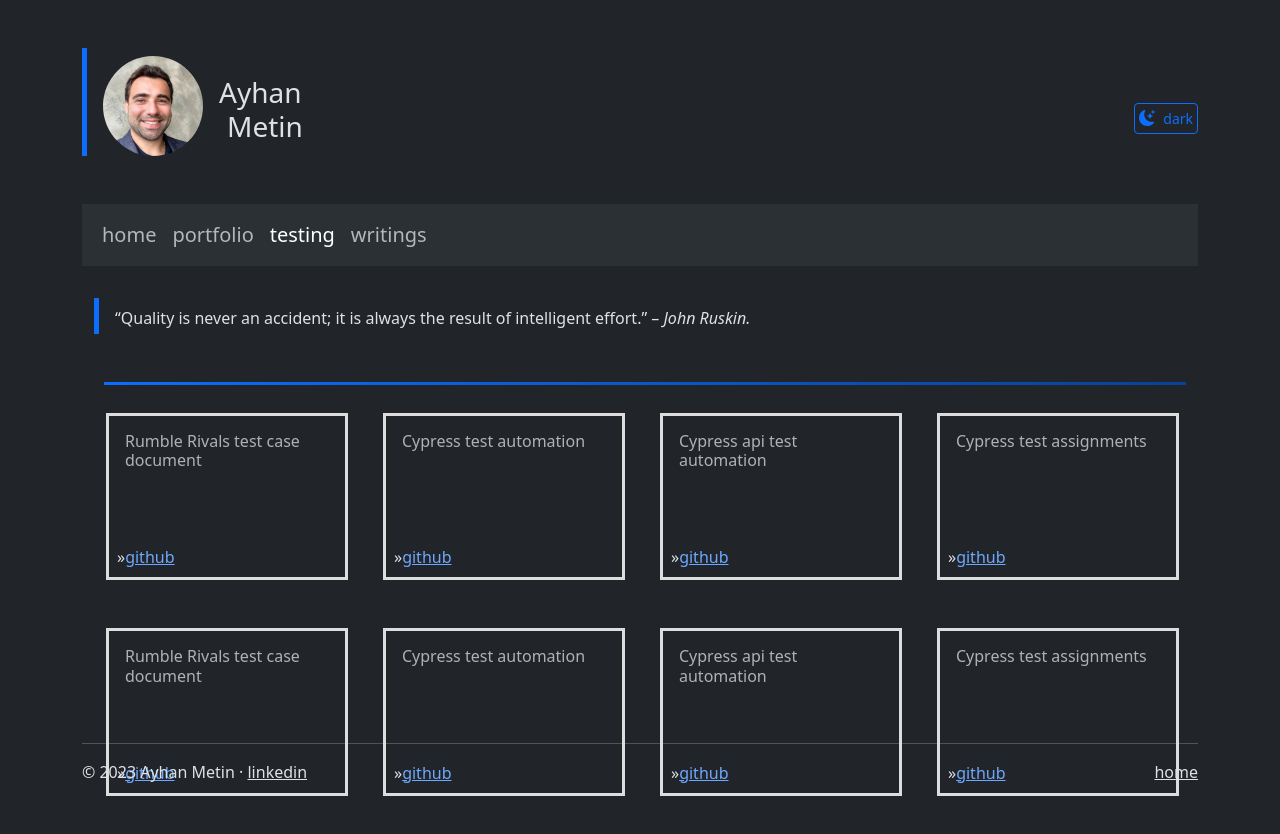
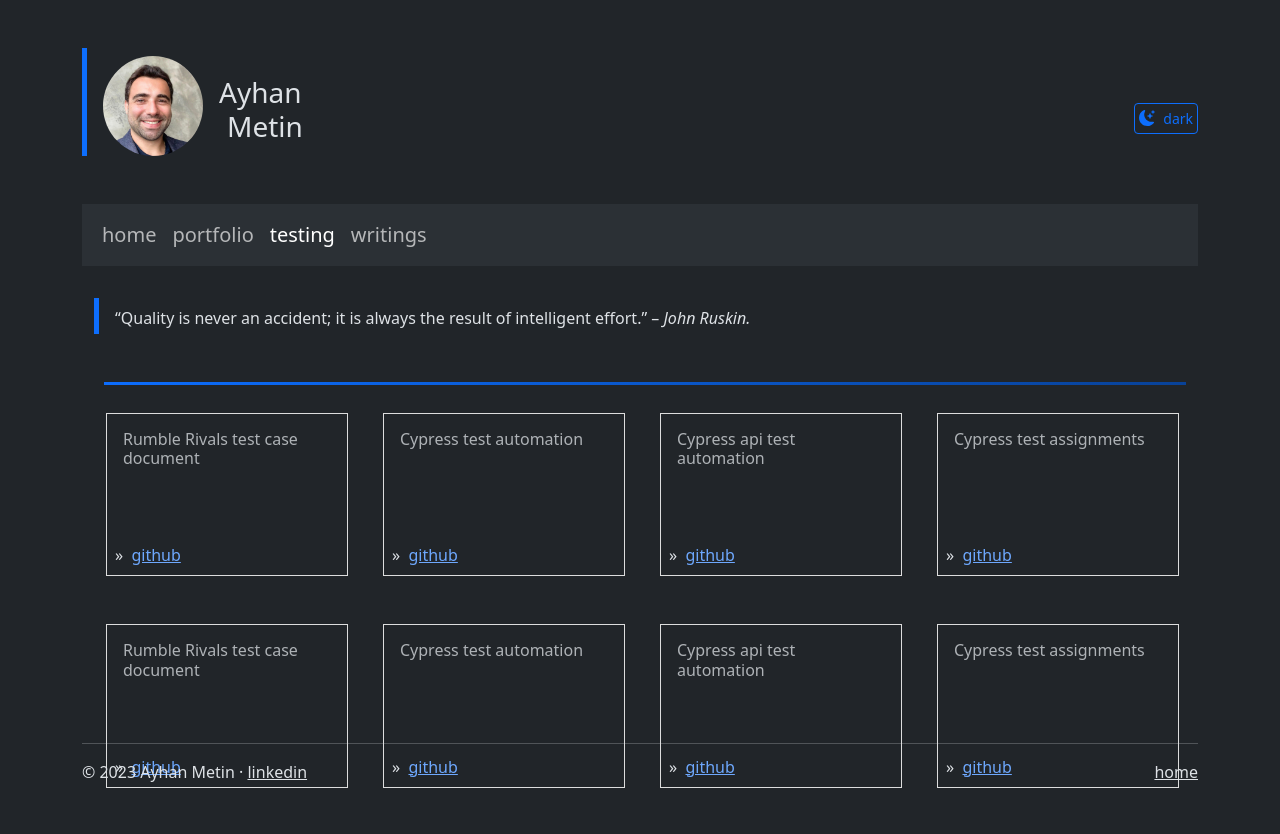
Before and after one commit to ayhanmetin/portfolio, a React (Vite) app: page /testing in a window 1280 px wide. Shown: the top 834 px of the page. Built offline with nearby package versions, Linux system fonts and the light colour scheme.

Commit message:
Update Testing.jsx

```diff
--- a/src/components/Testing.jsx
+++ b/src/components/Testing.jsx
@@ -8,7 +8,8 @@ function Testing() {
       <div className='container'>
         <header className='name'>
           <p className='text-start mb-0 pt-2 mt-3 border-start ps-3 mb-5 p-1 border-5 border-primary'>
-            “Quality is never an accident; it is always the result of intelligent effort.” – <i>John Ruskin.</i>
+            “Quality is never an accident; it is always the result of
+            intelligent effort.” – <i>John Ruskin.</i>
           </p>
         </header>
         <div className='mt-2 text-with-gradient'></div>
@@ -22,8 +23,13 @@ function Testing() {
                       {test.title}
                     </h6>
                     <p className='card-text mt-1'>
-                      {test.text} »
-                      <a target='_blank' rel='noopener noreferrer' href={test.githubLink} className='card-link'>
+                      {test.text} » &nbsp;
+                      <a
+                        target='_blank'
+                        rel='noopener noreferrer'
+                        href={test.githubLink}
+                        className='card-link'
+                      >
                         github
                       </a>
                     </p>
--- a/src/components/gradient.css
+++ b/src/components/gradient.css
@@ -16,7 +16,7 @@
 .square-card {
   height: 0;
   overflow: hidden;
-  padding-bottom: 40%; /* Adjust this value to change the size of the square */
+  padding-bottom: 40%;
   position: relative;
 }
 
@@ -30,10 +30,10 @@
 
 .custom-square-card {
   position: relative;
-  width: 90%; /* This will be controlled by the Bootstrap grid system */
-  padding-top: 60%; /* Adjust this to change the size of the squares */
+  width: 90%;
+  padding-top: 60%;
   overflow: hidden;
-  border: 3px solid #ddd; /* Example border, adjust as needed */
+  border: 1px solid #ddd;
   box-sizing: border-box;
 }
 
```
